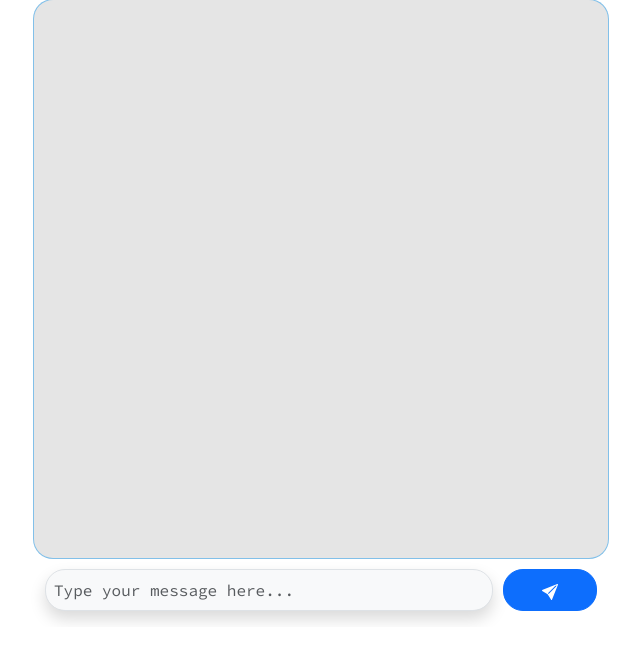
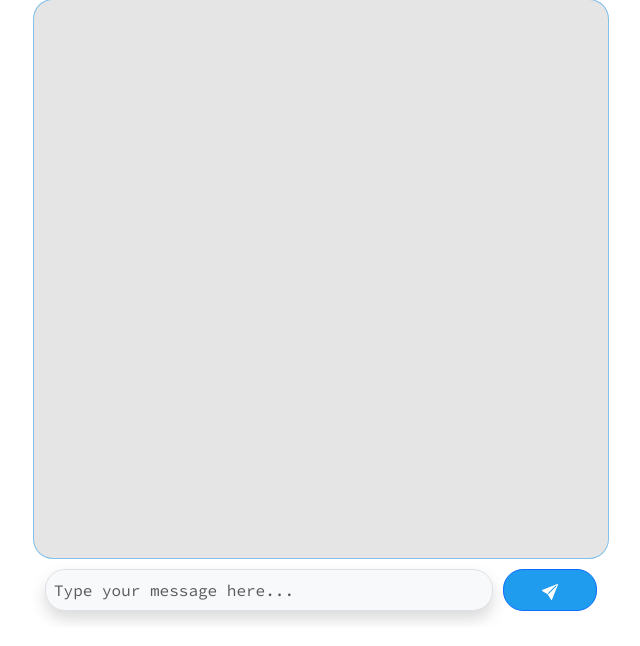
Before and after one commit to rhythmd18/ChattrBox, a Flask app: page / in a window 1280 px wide. Shown: the part 154-800 px from the top of the page, without its empty margins (319-959 px from the left). Run offline with Flask 2, Linux system fonts and the light colour scheme; a user stored in the database is signed in; some libraries are stand-ins or nearby versions.

Commit message:
Necessary changes made

```diff
--- a/ChattrBox/static/styles.css
+++ b/ChattrBox/static/styles.css
@@ -27,6 +27,7 @@
 
 .btn {
     margin-top: 20px;
+    background-color: #209CEE;
 }
 
 
```
